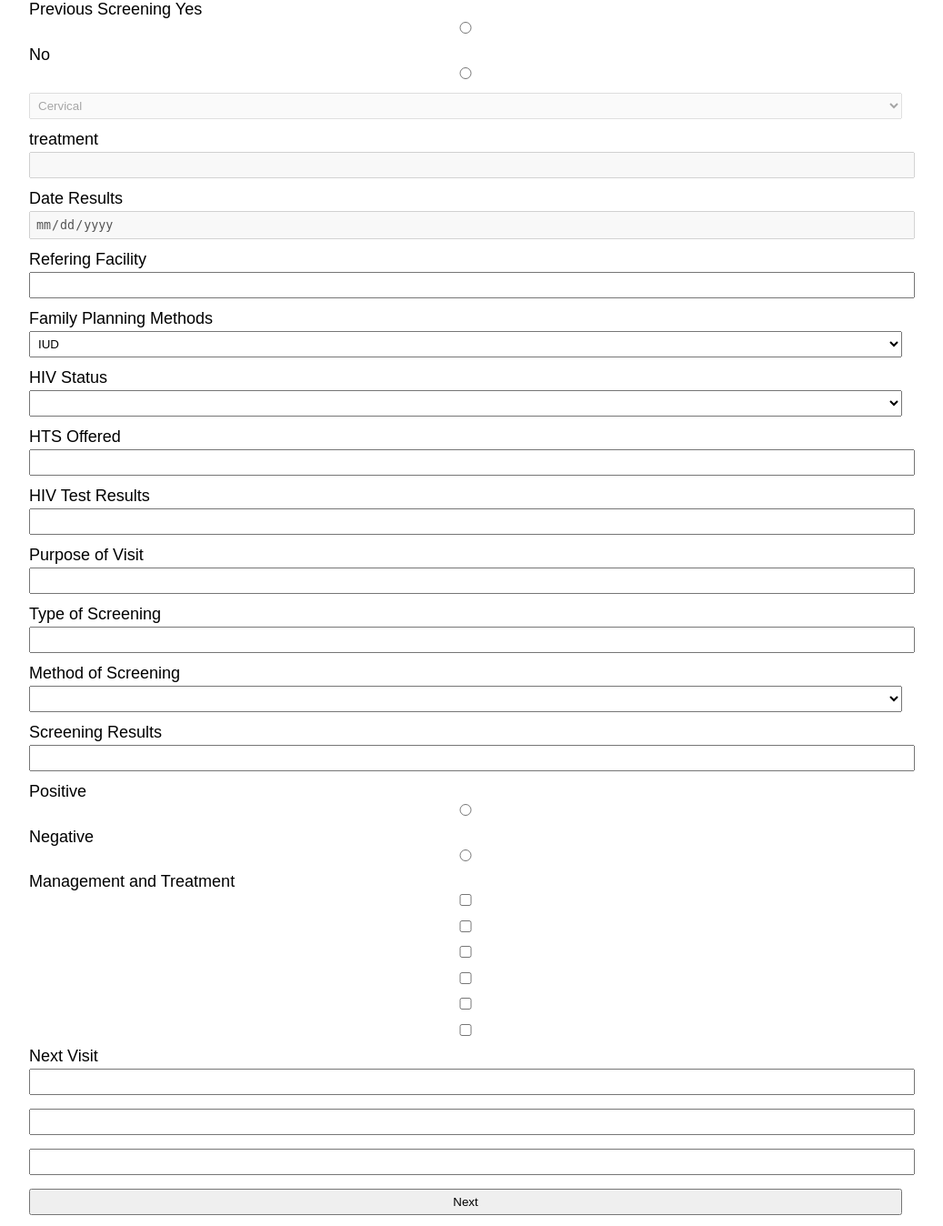
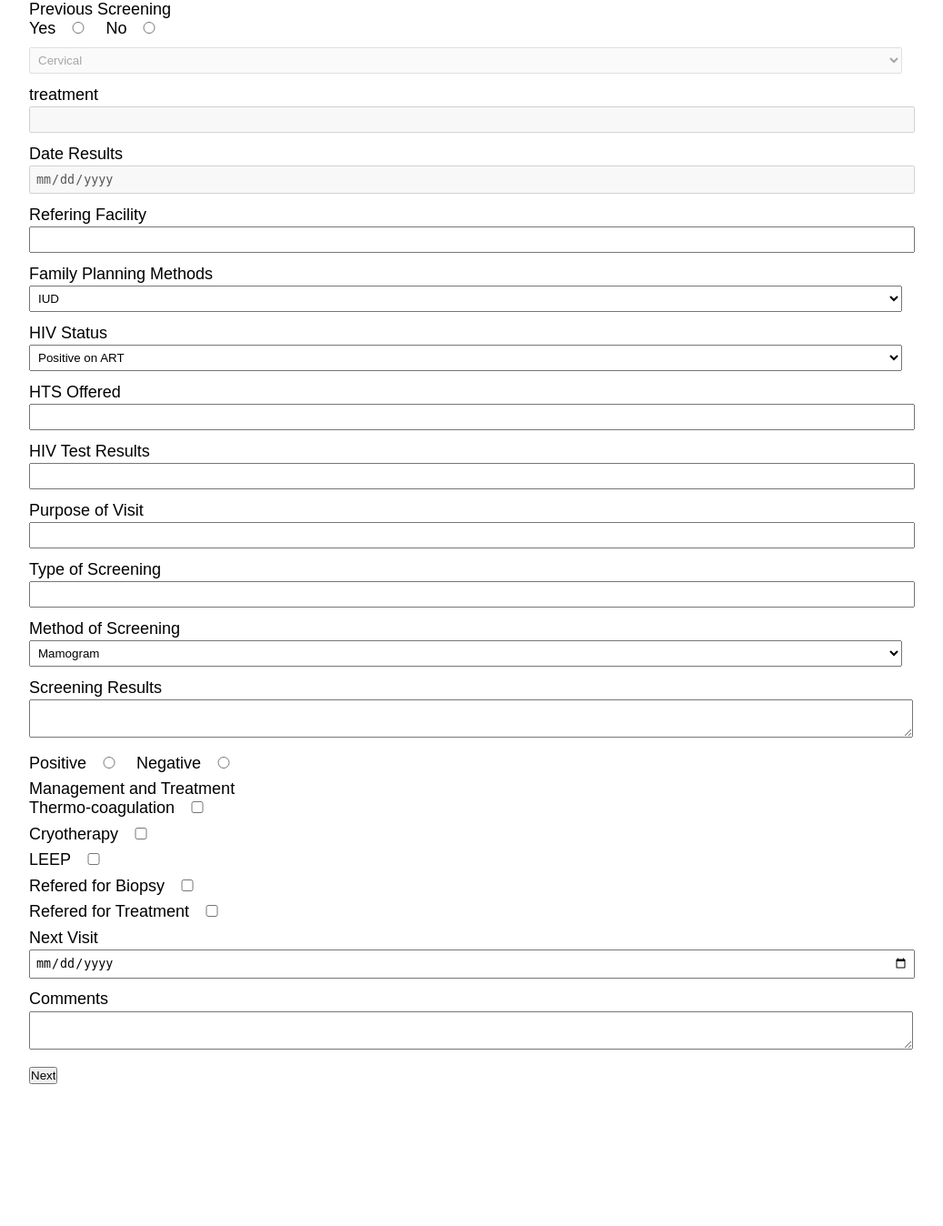
Before and after one commit to monkythe7th/cancerBurdenReseachLs, a Flask app: page / in a window 1280 px wide. Shown: the part 100-1448 px from the top of the page at 91% size, without its empty margins (128-1165 px from the left). After the commit the page ends 1292 px from the top, so only its background shows below. Run offline with Flask 3, Linux system fonts and the light colour scheme; lists and menus that the app fills with data are empty.

Commit message:
updates to 'dev'

```diff
--- a/modules/ui.py
+++ b/modules/ui.py
@@ -40,3 +40,7 @@ def source():
 # @login_required
 def follow_up():
     pass
+
+# @login_required
+def view_records():
+    pass
--- a/static/css/style.css
+++ b/static/css/style.css
@@ -23,8 +23,13 @@ header {
     margin: auto;
 }
 
-input, select {
+.input, select {
     width: 100%;
     margin: 2.5px auto 12.5px;
     padding: 5px;
 }
+
+.input.screening--input[type="radio"],
+.input[type='checkbox'] {
+    width: 50px;
+}
--- a/templates/screening.html
+++ b/templates/screening.html
@@ -10,13 +10,15 @@ Cancer Burden Research Project
 {% endblock %}
 {% block content %}
 <form action="" method="post" class="form screening--form" id="screening--form">
-    <label for="previous__screening">Previous Screening</label>
+    <p for="previous__screening">Previous Screening</p>
     <label for="yes">Yes</label><input type="radio" name="previous__screening" id="previous__screening--yes" class="input screening--input previous__screening--radio" onclick="toggleDisabled(true)">
     <label for="no">No</label><input type="radio" name="previous__screening" id="previous__screening--no" class="input screening--input previous__screening--radio" onclick="toggleDisabled(false)">
     <select name="previous__screening__type" id="previous__screening--dropdown" disabled class="previous__screening">
         <option value="cervical">Cervical</option>
         <option value="prostate">Prostate</option>
         <option value="breast">Breast</option>
+        <option value="lung">Lung</option>
+        <option value="liver">Liver</option>
     </select>
     <label for="">treatment</label><input type="text" name="" id="" class="input screening--input previous__screening" disabled>
     <label for="">Date Results</label><input type="date" name="" id="" class="input screening--input previous__screening" disabled>
@@ -24,48 +26,63 @@ Cancer Burden Research Project
     <label for="family__planning">Family Planning Methods</label><select name="family__planning" id="family__planning" class="input screening--input family__planning">
         <option value="iud">IUD</option>
         <option value="condom">Condom</option>
-        <option value="">IUD</option>
-        <option value="iud">IUD</option>
-        <option value="iud">IUD</option>
-        <option value="iud">IUD</option>
-        <option value="iud">IUD</option>
-        <option value="iud">IUD</option>
-        <option value="iud">IUD</option>
-        <option value="iud">IUD</option>
-        <option value="iud">IUD</option>
-        <option value="iud">IUD</option>
-        <option value="iud">IUD</option>
-        <option value="iud">IUD</option>
-        <option value="iud">IUD</option>
-        <option value="iud">IUD</option>
+        <option value="">Mini Pills</option>
+        <option value="iud">Tubal ligation</option>
+        <option value="iud">Combined Pills</option>
+        <option value="iud">Injection</option>
+        <option value="iud">CVR</option>
+        <option value="iud">vasectomy</option>
+        <option value="iud">LAM</option>
+        <option value="iud">Standard Days</option>
+        <option value="iud">Basal Body Temperature</option>
+        <option value="iud">Two Day</option>
+        <option value="iud">Sympto-thermal</option>
+        <option value="iud">Emergency Pills</option>
+        <option value="iud">Withdrawal</option>
     </select>
-    <label for="">HIV Status</label><select name="" id="" class="input screening--input ">
-
+    <label for="hiv__status">HIV Status</label><select name="hiv__status" id="hiv__status" class="input screening--input ">
+        <option value="positive_on_art">Positive on ART</option>
+        <option value="positive_not_on_art">Positive not on ART</option>
+        <option value="negative">Negative</option>
+        <option value="unknown">Unknown</option>
     </select>
-    <label for="">HTS Offered</label><input type="text" name="" id="" class="input screening--input ">
-    <label for="">HIV Test Results</label><input type="text" name="" id="" class="input screening--input ">
-    <label for="">Purpose of Visit</label><input type="text" name="" id="" class="input screening--input ">
-    <label for="">Type of Screening</label><input type="text" name="" id="" class="input screening--input ">
-    <label for="">Method of Screening</label><select name="" id="" class="input screening--input ">
-        <option value=""></option>
-        <option value=""></option>
-        <option value=""></option>
-        <option value=""></option>
-        <option value=""></option>
+    <label for="hts__offered">HTS Offered</label><input type="text" name="hts__offered" id="hts__offered" class="input screening--input ">
+    <label for="hiv__results">HIV Test Results</label><input type="text" name="hiv__results" id="hiv__results" class="input screening--input ">
+    <label for="purpose__visit">Purpose of Visit</label><input type="text" name="purpose__visit" id="purpose__visit" class="input screening--input ">
+    <label for="screening__type">Type of Screening</label><input type="text" name="screening__type" id="screening__type" class="input screening--input ">
+    <label for="screening__methods">Method of Screening</label><select name="screening__methods" id="screening__methods" class="input screening--input ">
+        <option value="">Mamogram</option>
+        <option value="">HPV Test</option>
+        <option value="">Pap Smear</option>
+        <option value="">colonoscopy</option>
+        <option value="">Sigmoidoscopy</option>
+        <option value="">CT scan</option>
+        <option value="">MRI</option>
+        <option value="">Ultrasound</option>
+        <option value="">MCD</option>
+        <option value="">PSA</option>
     </select>
-    <label for="">Screening Results</label><input type="text" name="" id="" class="input screening--input ">
+    <label for="screening__results">Screening Results</label><textarea name="screening__results" id="screening__results" class="input screening--input "></textarea>
     <label for="positive">Positive</label><input type="radio" name="results" id="" class="input screening--input ">
     <label for="negative">Negative</label><input type="radio" name="results" id="" class="input screening--input ">
     <p>Management and Treatment</p>
-    <label for=""></label><input type="checkbox" name="" id="" class="input screening--input ">
-    <label for=""></label><input type="checkbox" name="" id="" class="input screening--input ">
-    <label for=""></label><input type="checkbox" name="" id="" class="input screening--input ">
-    <label for=""></label><input type="checkbox" name="" id="" class="input screening--input ">
-    <label for=""></label><input type="checkbox" name="" id="" class="input screening--input ">
-    <label for=""></label><input type="checkbox" name="" id="" class="input screening--input ">
-    <label for="">Next Visit</label><input type="text" name="" id="" class="input screening--input ">
-    <label for=""></label><input type="text" name="" id="" class="input screening--input ">
-    <label for=""></label><input type="text" name="" id="" class="input screening--input ">
+    <div class="management__and__treatment--options">
+        <label for="thermo_coagulation">Thermo-coagulation</label><input type="checkbox" name="thermo_coagulation" id="thermo_coagulation" class="input screening--input ">
+    </div>
+    <div class="management__and__treatment--options">
+        <label for="cryotherapy">Cryotherapy</label><input type="checkbox" name="cryotherapy" id="cryotherapy" class="input screening--input ">
+    </div>
+    <div class="management__and__treatment--options">
+        <label for="leep">LEEP</label><input type="checkbox" name="leep" id="leep" class="input screening--input ">
+    </div>
+    <div class="management__and__treatment--options">
+        <label for="boipsy__referal">Refered for Biopsy</label><input type="checkbox" name="boipsy__referal" id="boipsy__referal" class="input screening--input ">
+    </div>
+    <div class="management__and__treatment--options">
+        <label for="treatment__referal">Refered for Treatment</label><input type="checkbox" name="treatment__referal" id="treatment__referal" class="input screening--input ">
+    </div>
+    <label for="next__visit">Next Visit</label><input type="date" name="next__visit" id="next__visit" class="input screening--input ">
+    <label for="comments">Comments</label><textarea name="comments" id="comments" class="input screening--input "></textarea>
     <input type="submit" value="Next">
 </form>
 {% endblock %}
```
